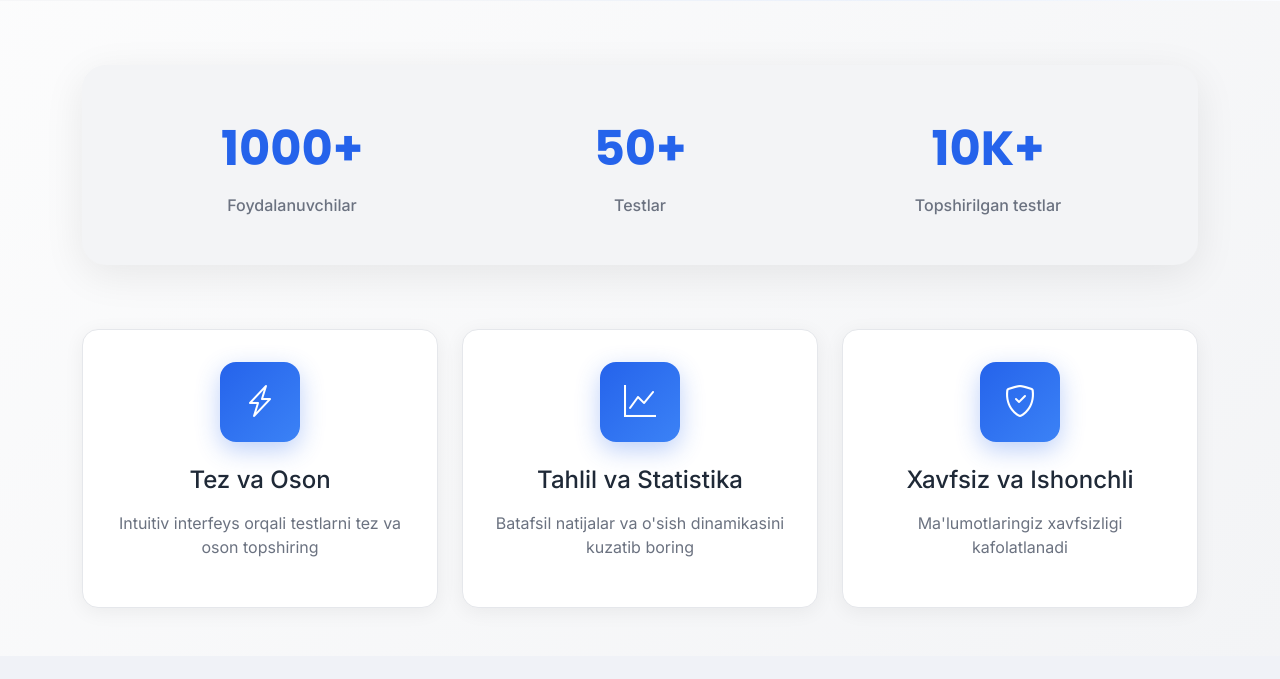
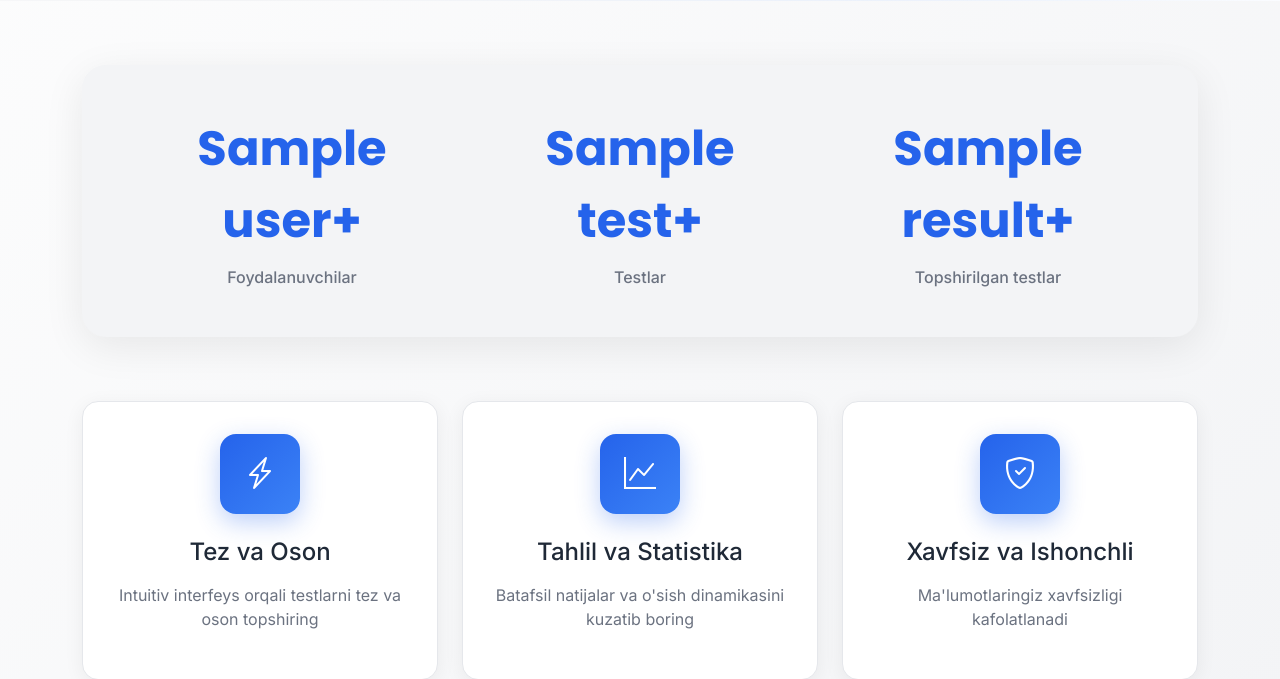
Before and after one commit to astral-one-1/uzbekchasiga, a Django app: template TestApp/templates/home.html in a window 1280 px wide. Shown: the part 799-1478 px from the top of the page. Before the commit the page ends 1406 px from the top, so only its background shows below. Run offline with Django 5.2, Linux system fonts and the light colour scheme; the template is opened without the code that fills it: most values are stand-ins (such as "Sample title", 1, 10 or a date in 2020).

Commit message:
Update home.html

```diff
--- a/TestApp/templates/home.html
+++ b/TestApp/templates/home.html
@@ -48,15 +48,15 @@
         <div class="stats-section">
             <div class="row">
                 <div class="col-md-4 stat-item">
-                    <div class="stat-number">1000+</div>
+                    <div class="stat-number">{{contex.user}}+</div>
                     <div class="stat-label">Foydalanuvchilar</div>
                 </div>
                 <div class="col-md-4 stat-item">
-                    <div class="stat-number">50+</div>
+                    <div class="stat-number">{{contex.test}}+</div>
                     <div class="stat-label">Testlar</div>
                 </div>
                 <div class="col-md-4 stat-item">
-                    <div class="stat-number">10K+</div>
+                    <div class="stat-number">{{contex.result}}+</div>
                     <div class="stat-label">Topshirilgan testlar</div>
                 </div>
             </div>
```
